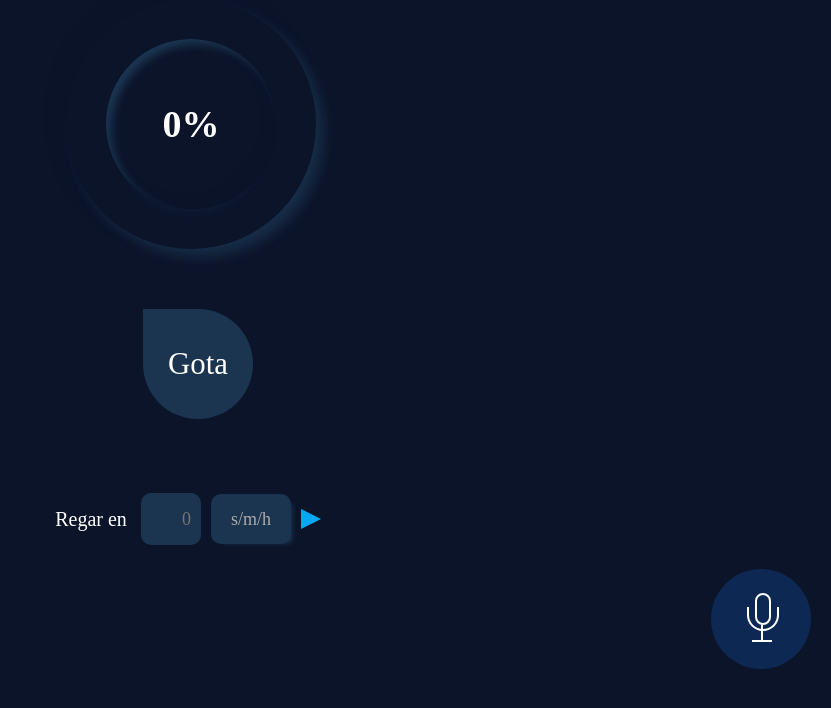
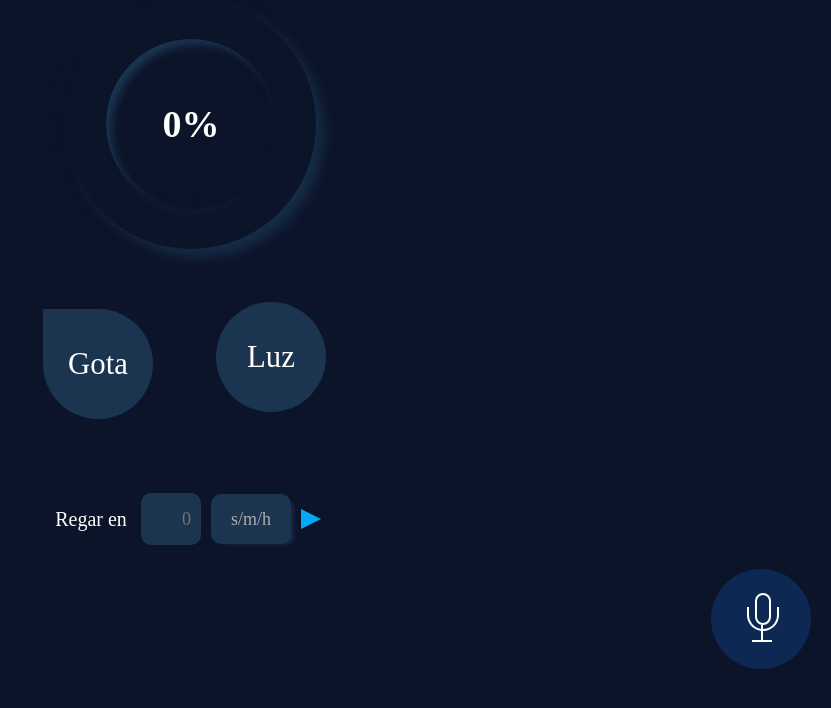
Before and after one commit to lucad-28/ServidorRiego, a Django app: page /webserver/ in a window 1280 px wide. Shown: the part 61-769 px from the top of the page, without its empty margins (449-1280 px from the left). Run offline with Django 5.2, Linux system fonts and the light colour scheme.

Commit message:
BOTON LUZ

```diff
--- a/webserver/static/webserver/script.js
+++ b/webserver/static/webserver/script.js
@@ -8,6 +8,7 @@ document.addEventListener('DOMContentLoaded', ()=>{
     setTimeout(updateGota,time);
     setTimeout(rptProgramar,time);
     setTimeout(estadoRegadoProgramado,time);
+    setTimeout(updateLuz,time);
 });
 
 const humDiv = document.getElementById('number');
@@ -41,7 +42,7 @@ function updateHumedad(processHum){
     setTimeout(updateHumedad, time);
 }
 
-function onPressed(button) {
+function onPressedGota(button) {
     let req = new XMLHttpRequest();
     if(button.checked)
         req.open("POST", url_ + "/regar?state=1",true);
@@ -72,6 +73,40 @@ function updateGota(processGota){
 
     gotre.open("GET", url_ + "/regar");
     gotre.send();
+    setTimeout(updateGota, time);
+}
+
+function onPressedLuz(button){
+    let req = new XMLHttpRequest();
+    if(button.checked)
+        req.open("POST", url_ + "/encender?state=1",true);
+    else
+        req.open("POST", url_ + "/encender?state=0",true);
+    req.send();
+}
+
+const luz = document.getElementById('luz');
+const labelLuz = document.getElementById('lLuz');
+
+function updateLuz(processGota){
+    let luzre = new XMLHttpRequest();
+
+    luzre.onreadystatechange = () => {
+        if(luzre.readyState === 4 && luzre.status === 200){
+
+            var regadoForzado = luzre.responseText;
+            console.log(regadoForzado);
+            if(regadoForzado === "true"){
+                luz.checked = true;
+            }
+            else if (regadoForzado === "false"){
+                luz.checked = false;
+            }
+        }
+    }
+
+    luzre.open("GET", url_ + "/encender");
+    luzre.send();
     setTimeout(updateGota, time);
 }
 
--- a/webserver/static/webserver/style.css
+++ b/webserver/static/webserver/style.css
@@ -64,8 +64,35 @@ svg {
     left: 0;
 }
 
+.botones-contenedor{
+    position: relative;
+    display: flex;
+    justify-content: center;
+    align-items: center;
+    height: 150;
+    width: 400px;
+}
 
-.toggle-container {
+.luz-container{
+    margin: 30px;
+    width: 150px;
+    height: 150px;
+}
+
+.ball{
+    display: flex;
+    align-items: center;
+    justify-content: center;
+    color: white; /* color del texto */
+    font-size: 28px; /* tamaño de fuente */
+    text-align: center; /* alineación del texto */
+    transition: background-color 0.3s ease, transform 0.3s ease-out;
+    border-radius:50%;
+    width: 100px;
+    height:100px;
+}
+
+.toggle-container{
     position: relative;
     display: flex;
     align-items: center;
@@ -97,7 +124,7 @@ input[type="checkbox"] {
     visibility: hidden;
 }
 
-input[type="checkbox"]:not(:checked) + .toggle-label {
+input[type="checkbox"]:not(:checked) + .toggle-label, input[type="checkbox"]:not(:checked) + .ball {
     background-color: rgb(27, 53, 80);
     transform: scale(1.1);
 }
@@ -108,6 +135,11 @@ input[type="checkbox"]:checked + .toggle-label {
     box-shadow: inset -25px 10px 0px -10px #03a9f4;
 }
 
+input[type="checkbox"]:checked + .ball {
+    color: transparent;
+    background-color: orange;
+    box-shadow: 0 0 35px 5px yellow,0 0 25px 10px yellow inset
+}
 
 
 .formRiego{
--- a/webserver/templates/webserver/index.html
+++ b/webserver/templates/webserver/index.html
@@ -26,15 +26,27 @@
             </svg>
 
         </div>
+        <div class="botones-contenedor">
             <div class="toggle-container">
                 {% if regarForzado %}
-                <input type="checkbox" id="gota" onchange="onPressed(this)" checked="true">
+                    <input type="checkbox" id="gota" onchange="onPressedGota(this)" checked="true">
                     <label for="gota" class="toggle-label" id = "lGota">Gota</label>
                 {% else %}
-                <input type="checkbox" id="gota" onchange="onPressed(this)" checked="false">
+                    <input type="checkbox" id="gota" onchange="onPressedGota(this)" checked="false">
                     <label for="gota" class="toggle-label" id = "lGota">Gota</label>
                 {% endif %}
             </div>
+            <div class="luz-container">
+                {% if lucesForzadas %}
+                    <input type="checkbox" id="luz" onchange="onPressedLuz(this)" checked="true">
+                    <label for="luz" class="ball" id="lLuz">Luz</label>
+                {% else %}
+                    <input type="checkbox" id="luz" onchange="onPressedLuz(this)" checked="false">
+                    <label for="luz" class="ball" id="lLuz">Luz</label>
+                {% endif %}
+            </div>
+        </div>
+
         <div class="formRiego {% if regadoProgramado %}Programado{% endif %}">
 
             <div class="HoraProgramada" id="MensajeProgramado">
--- a/webserver/urls.py
+++ b/webserver/urls.py
@@ -8,5 +8,6 @@ urlpatterns = [
     path("programar", views.programar, name="programar"),
     path("rcomando",views.rcomando,name="comando"),
     path("rptcomando",views.rptcomando,name="rptcomando"),
-    path("riegoprog", views.riegoprog, name="riegoprog")
+    path("riegoprog", views.riegoprog, name="riegoprog"),
+    path("encender", views.encender, name="encender")
 ]
--- a/webserver/views.py
+++ b/webserver/views.py
@@ -28,6 +28,7 @@ def index(request):
     return render(request, "webserver/index.html", {
         'humedad': percenHum,
         'regarForzado': regarForzado,
+        'lucesForzadas': encenderLuces,
         'regadoProgramado': comando['recibido'] == True,
         'esperandoRespuesta': comando['recibido'] == True and comando['respuesta']['recibida'] == False
     })
@@ -53,6 +54,17 @@ def regar(request):
         return HttpResponse(f"Regar actualizado a: {regarForzado}", content_type="text/plain")
     elif request.method == 'GET':
         return HttpResponse(str(regarForzado).lower(), content_type="text/plain")
+
+@csrf_exempt
+def encender(request):
+    global encenderLuces
+    if request.method == 'POST':
+        valor = request.GET.get('state')
+        encenderLuces = bool(int(valor))
+        print(f"{encenderLuces}, {valor}")
+        return HttpResponse(f"Encender actualizado a: {encenderLuces}", content_type="text/plain")
+    elif request.method == 'GET':
+        return HttpResponse(str(encenderLuces).lower(), content_type="text/plain")
 
 @csrf_exempt
 def programar(request):
```
Lines whose indentation alone changed are shown as unchanged.
